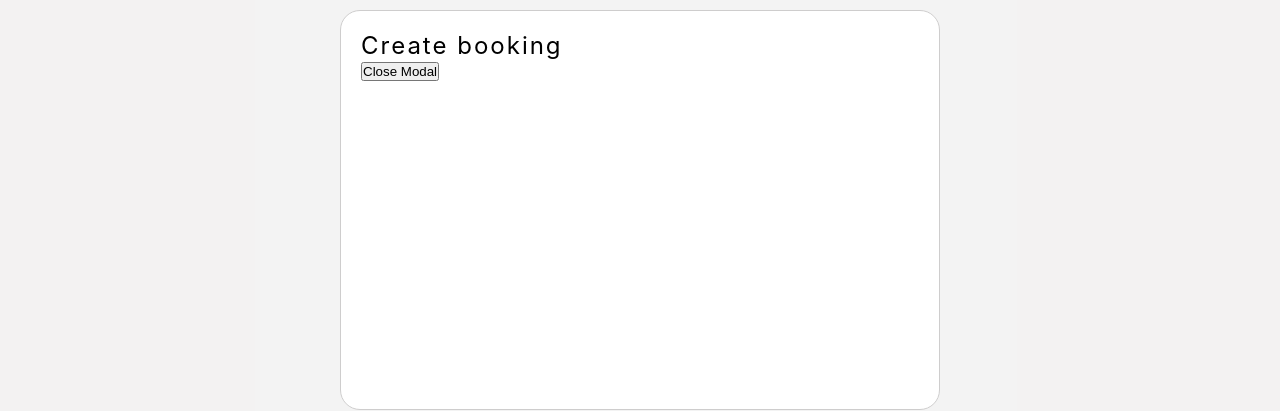
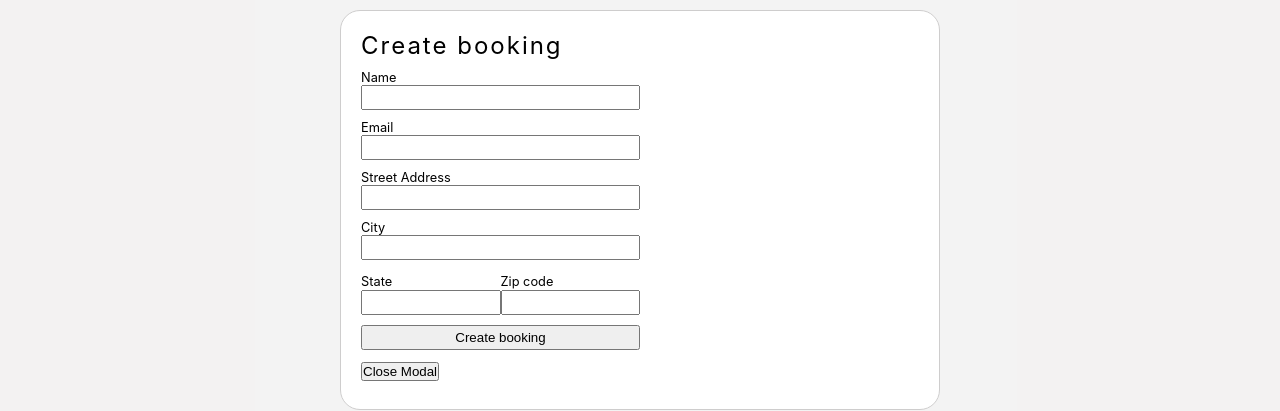
Before and after one commit to harpality/bookings, a React (Create React App) app in the folder client/: page / in a window 1280 px wide. Both pictures are taken after a click on the button "Create booking". Shown: the part 190-601 px from the top of the page. Built offline with nearby package versions, Linux system fonts and the light colour scheme; no server answers.

Commit message:
adding form fields to modal

```diff
--- /dev/null
+++ b/client/src/components/Form.js
@@ -0,0 +1,17 @@
+import React, { Component } from 'react';
+import Button from './Button';
+
+class Form extends Component {
+  state = {};
+
+  render() {
+    return (
+      <form>
+        First Name
+        <input type="text">text</input>
+      </form>
+    );
+  }
+}
+
+export default Form;
--- a/client/src/components/Heading.js
+++ b/client/src/components/Heading.js
@@ -1,11 +1,22 @@
 import React, { Component } from 'react';
 import Button from './Button';
 import Modal from 'react-modal';
+import Form from './Form';
 
-class Heading extends React.Component {
+class Heading extends Component {
   state = {
-    showModal: false
+    showModal: false,
+    name: '',
+    email: '',
+    street: '',
+    city: '',
+    state: '',
+    zipcode: ''
   };
+
+  componentDidMount() {
+    Modal.setAppElement('body');
+  }
 
   handleOpenModal = () => {
     this.setState({ showModal: true });
@@ -16,6 +27,26 @@ class Heading extends React.Component {
     this.setState({ showModal: false });
   };
 
+  handleInputChange = event => {
+    const value = event.target.value;
+    const name = event.target.name;
+    this.setState({
+      [name]: value
+    });
+  };
+
+  handleFormSubmit = event => {
+    event.preventDefault();
+    console.log(
+      this.state.name,
+      this.state.email,
+      this.state.street,
+      this.state.city,
+      this.state.state,
+      this.state.zipcode
+    );
+  };
+
   render() {
     return (
       <div className="heading">
@@ -23,6 +54,59 @@ class Heading extends React.Component {
         <Button showmodal={this.handleOpenModal} />
         <Modal className="modal" isOpen={this.state.showModal}>
           <h2>Create booking</h2>
+          <form onSubmit={this.handleFormSubmit}>
+            <label htmlFor="name">Name</label>
+            <input
+              type="text"
+              onChange={this.handleInputChange}
+              name="name"
+              value={this.state.name}
+            />
+            <label htmlFor="email">Email</label>
+            <input
+              type="text"
+              onChange={this.handleInputChange}
+              name="email"
+              value={this.state.email}
+            />
+            <label htmlFor="address">Street Address</label>
+            <input
+              type="text"
+              onChange={this.handleInputChange}
+              name="street"
+              value={this.state.street}
+            />
+            <label htmlFor="city">City</label>
+            <input
+              type="text"
+              onChange={this.handleInputChange}
+              name="city"
+              value={this.state.city}
+            />
+            <div className="stateZip">
+              <div className="labelOnTop">
+                <label htmlFor="state">State</label>
+                <input
+                  type="text"
+                  onChange={this.handleInputChange}
+                  name="state"
+                  value={this.state.state}
+                  className="state"
+                />
+              </div>
+              <div className="labelOnTop">
+                <label htmlFor="zipcode">Zip code</label>
+                <input
+                  type="text"
+                  onChange={this.handleInputChange}
+                  name="zipcode"
+                  value={this.state.zipcode}
+                  className="zipcode"
+                />
+              </div>
+            </div>
+            <input type="submit" value="Create booking" />
+          </form>
           <button onClick={this.handleCloseModal}>Close Modal</button>
         </Modal>
       </div>
--- a/client/src/index.scss
+++ b/client/src/index.scss
@@ -94,5 +94,32 @@ nav {
   h2 {
     font-weight: 400;
     letter-spacing: 2px;
+    margin-bottom: 10px;
   }
 }
+
+form {
+  display: flex;
+  flex-direction: column;
+  input {
+    width: 50%;
+    height: 25px;
+    margin-bottom: 10px;
+    display: flex;
+    flex-direction: column;
+  }
+  label {
+    font-size: 0.8rem;
+  }
+  .stateZip {
+    display: flex;
+    width: 50%;
+    justify-content: space-between;
+  }
+  .state {
+    width: 100%;
+  }
+  .zipcode {
+    width: 100%;
+  }
+}
```
